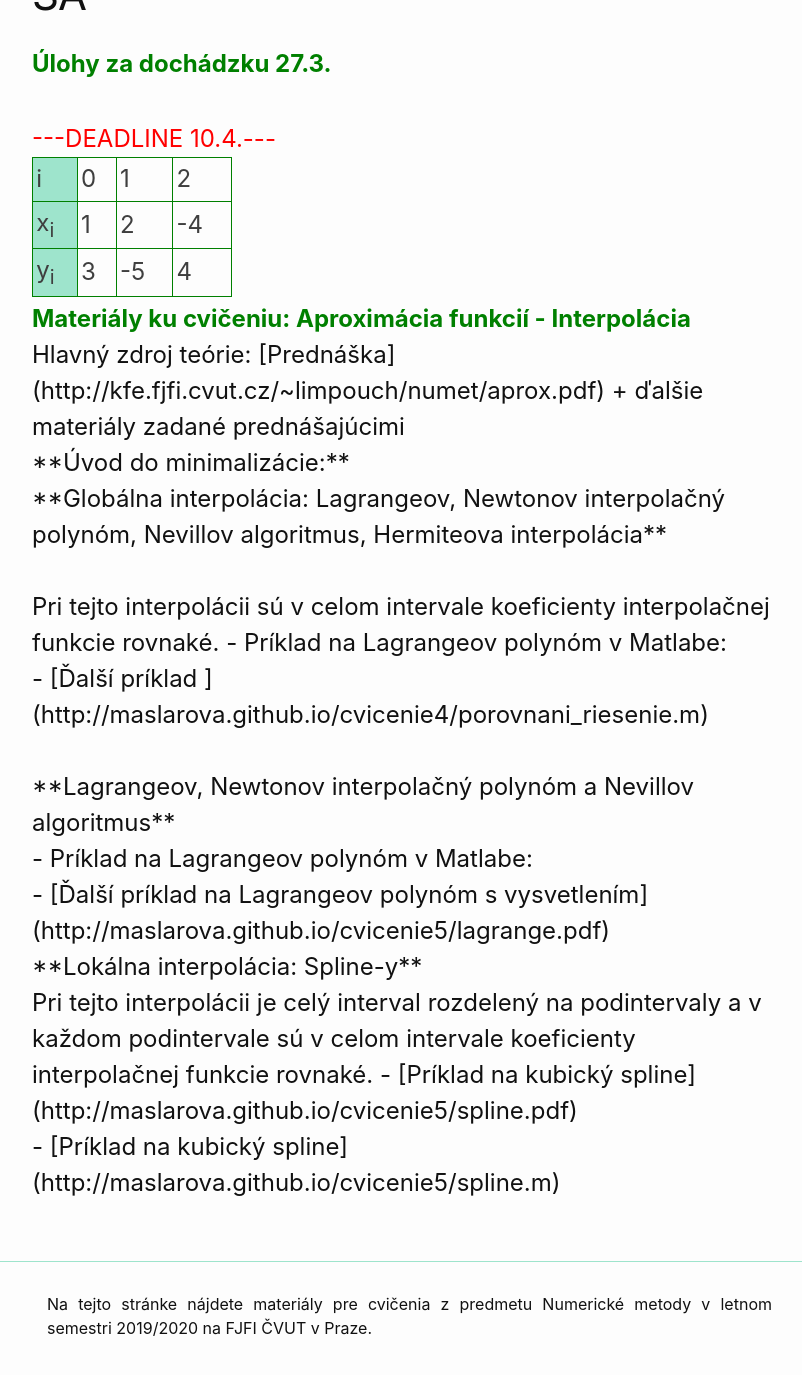
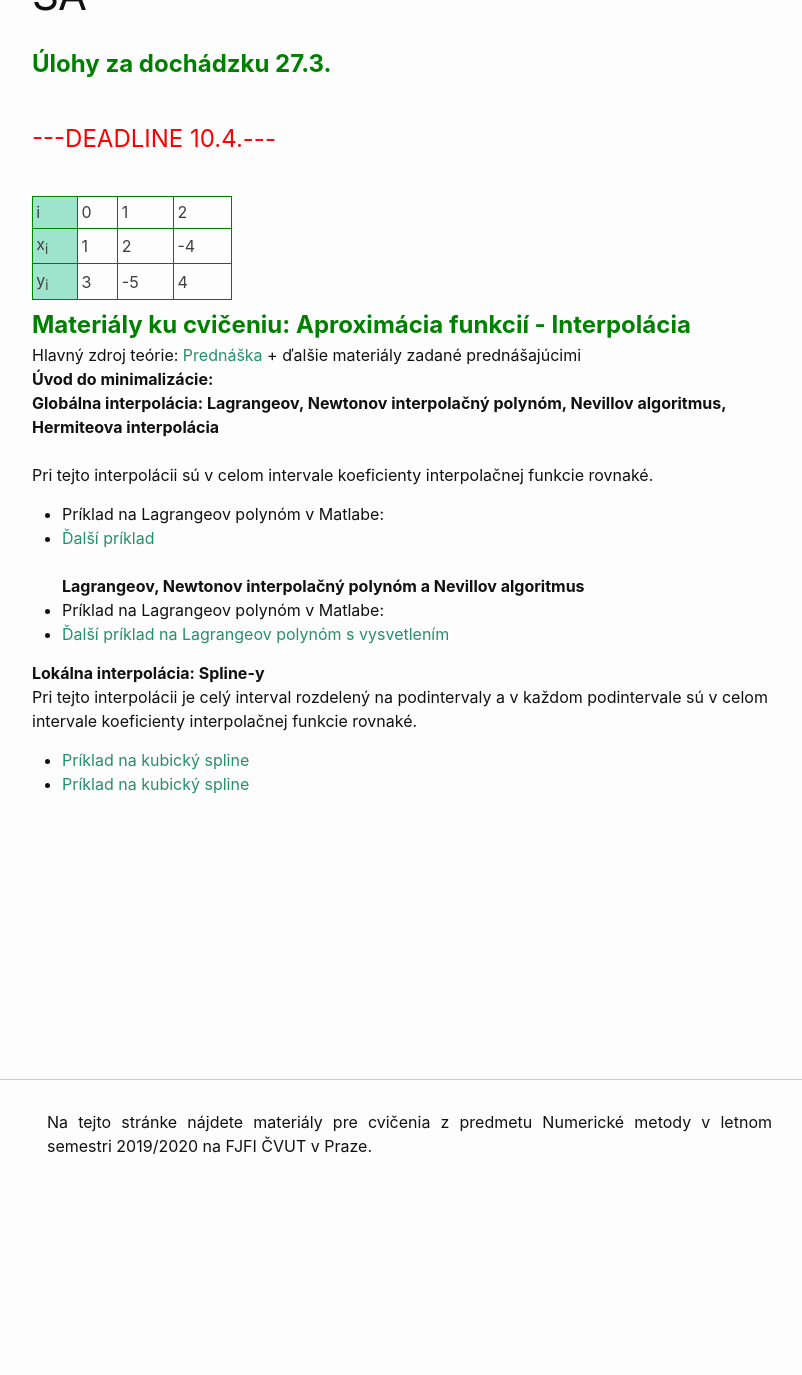
Before and after one commit to maslarova/maslarova.github.io, a Jekyll site: the page built from _posts/2020-03-27-cvicenie5.md, in a window 1280 px wide and 1400 px high, scrolled down 182 px. Shown: the top 1375 px of the window, without its empty margins (238-1040 px from the left). Built offline with Jekyll 4.4.1, drawn with Linux system fonts in a browser that asks for light colours.

Commit message:
velkost fontu

```diff
--- a/_posts/2020-03-27-cvicenie5.md
+++ b/_posts/2020-03-27-cvicenie5.md
@@ -5,7 +5,7 @@
 ---
 
 <font size="5"> <span style="color:green"><b>Úlohy za dochádzku 27.3.</b></span></font> <br />
-<font size="5"> <span style="color:red">---DEADLINE 10.4.---</span> <font size="5"><br />
+<font size="5"> <span style="color:red">---DEADLINE 10.4.---</span> </font><br />
 
   <table align="left">
         <tr >
```
